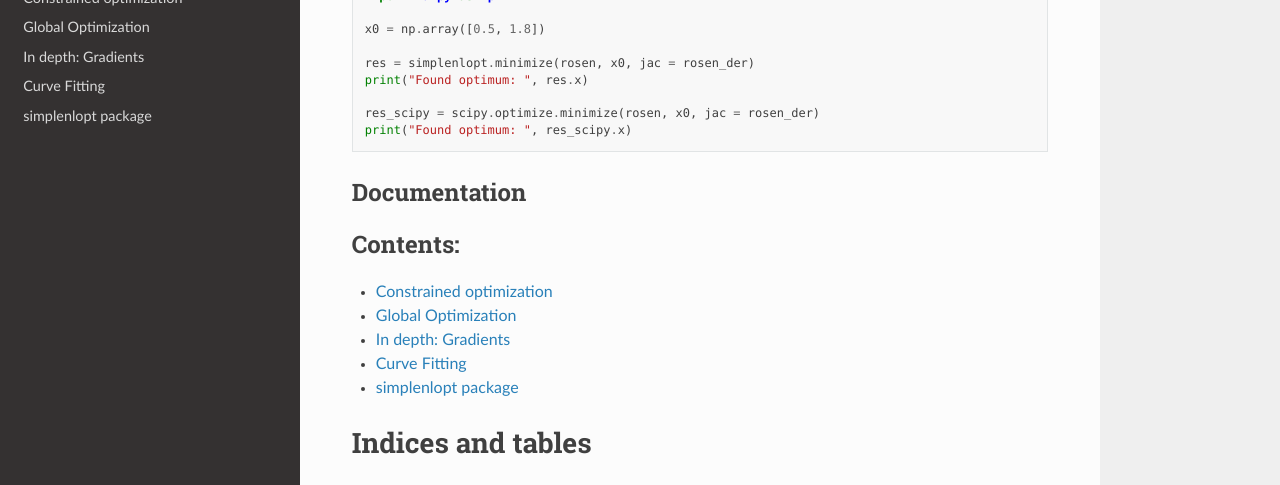
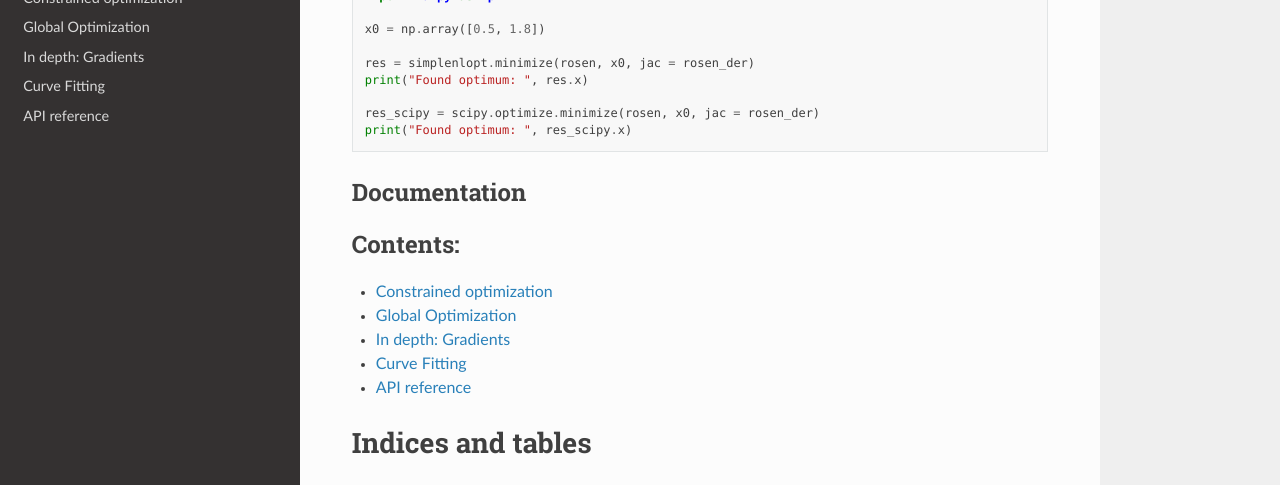
Before and after one commit to dschmitz89/simplenlopt, a Sphinx documentation site: the page built from docs/source/index.rst, in a window 1280 px wide and 900 px high, scrolled down 550 px. Shown: the part 154-639 px from the top of the window. Built offline with Sphinx 7.4.7 and the Read the Docs theme 2.0.0, drawn with Linux system fonts in a browser that asks for light colours; pages that are not in the unit, such as notebooks, are missing from menus; comment, search, counter and statistics services are not loaded.

Commit message:
Change API reference title

```diff
--- a/docs/source/simplenlopt.rst
+++ b/docs/source/simplenlopt.rst
@@ -1,8 +1,5 @@
-simplenlopt package
+API reference
 ===================
-
-Module contents
----------------
 
 .. automodule:: simplenlopt
    :members:
```
